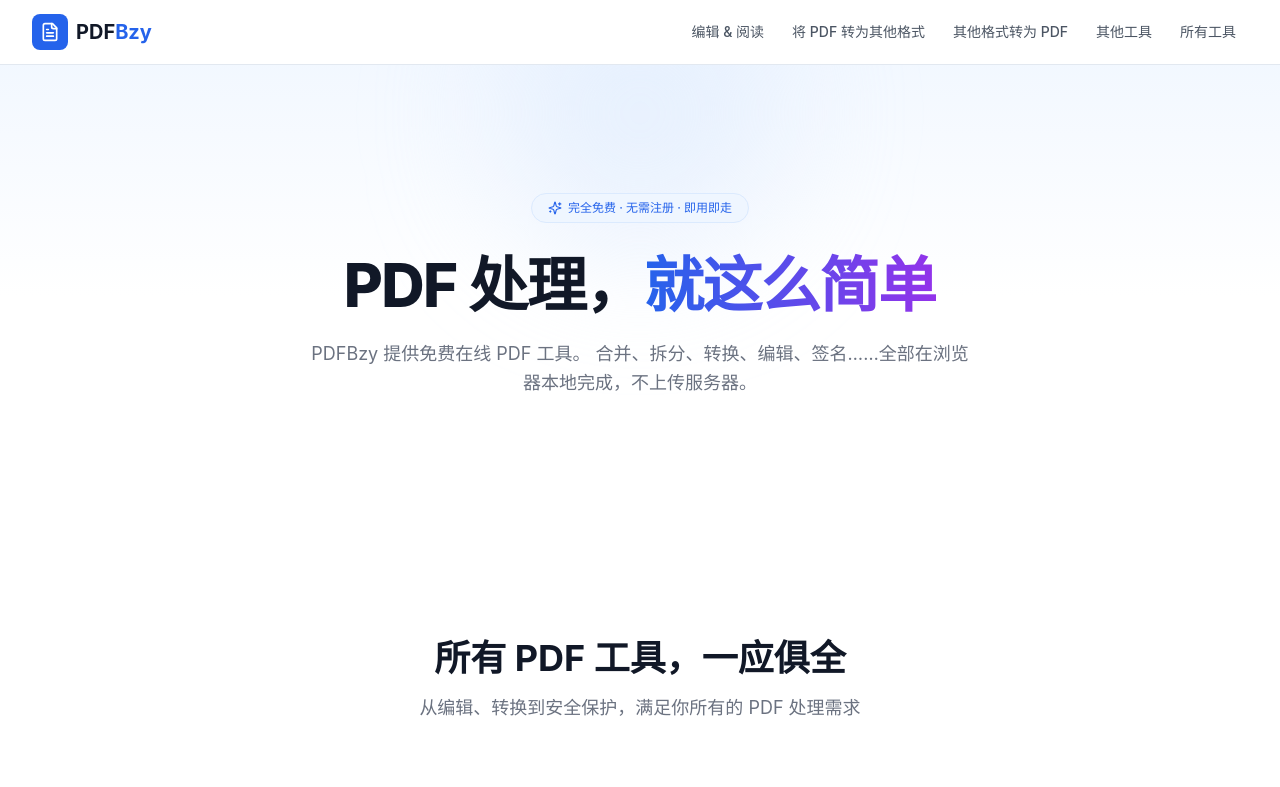
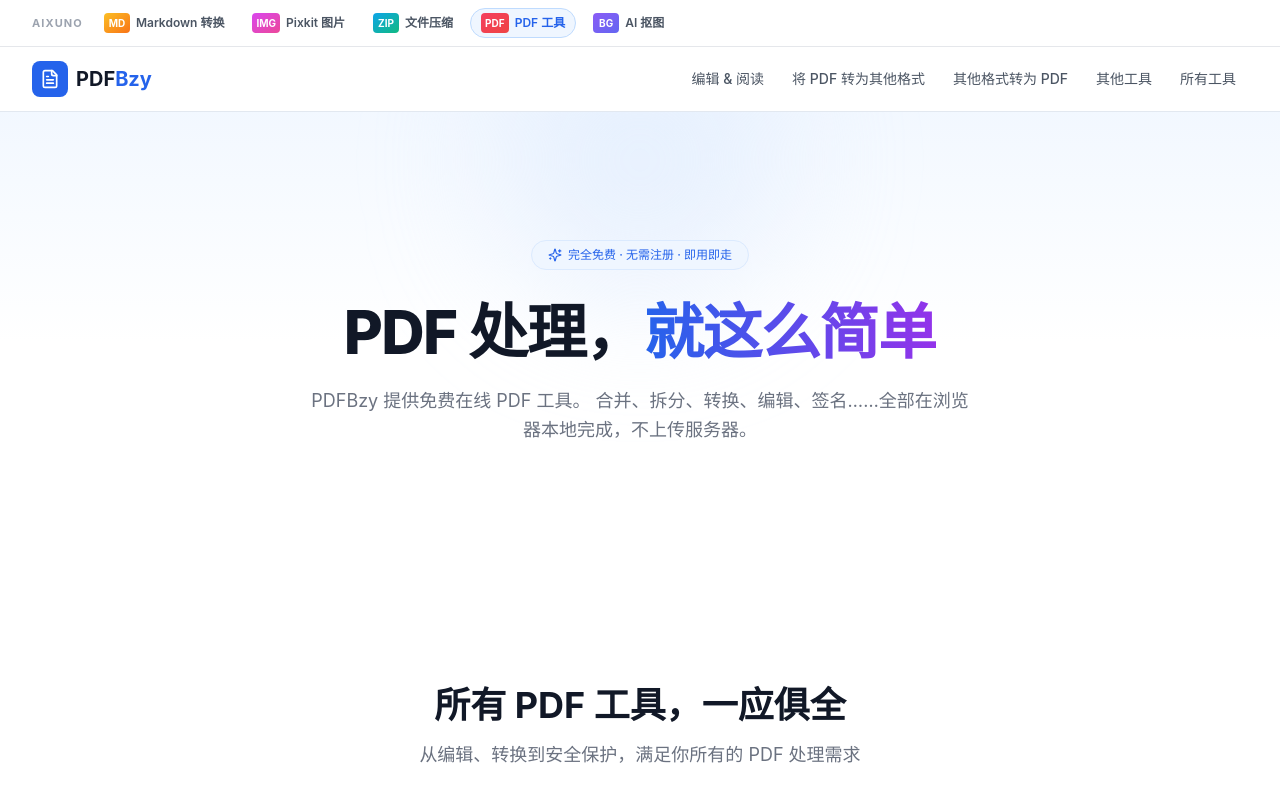
Before and after one commit to zhltzh/pdfbzy, a Next.js app: page / in a window 1280 px wide. Shown: the top 787 px of the page. Built offline with nearby package versions, Linux system fonts and the light colour scheme.

Commit message:
fix(ui): add cross-site banner to the top of every page

```diff
--- a/src/app/layout.tsx
+++ b/src/app/layout.tsx
@@ -2,6 +2,7 @@ import type { Metadata } from "next";
 import "./globals.css";
 import { Header } from "@/components/header";
 import { Footer } from "@/components/footer";
+import { SiteNetwork } from "@/components/site-network";
 import { BUILT_TOOL_COUNT } from "@/config/built-tools";
 
 export const metadata: Metadata = {
@@ -116,6 +117,7 @@ export default function RootLayout({
       </head>
       <body className="font-sans antialiased">
         <div className="flex min-h-screen flex-col">
+          <SiteNetwork />
           <Header />
           <main className="flex-1">{children}</main>
           <Footer />
--- a/src/components/footer.tsx
+++ b/src/components/footer.tsx
@@ -2,7 +2,7 @@ import Link from "next/link";
 import { FileText } from "lucide-react";
 import { categories, availableTools, getToolBySlug } from "@/config/tools";
 import { BUILT_TOOL_SLUGS } from "@/config/built-tools";
-import { SiteNetwork } from "@/components/site-network";
+import { ShareLinks } from "@/components/share-links";
 
 // 已构建的工具（避免链接到未开发页面）
 const builtTools = availableTools.filter((t) =>
@@ -80,7 +80,9 @@ export function Footer() {
           </div>
         </div>
 
-        <SiteNetwork />
+        <div className="mt-6 border-t border-gray-200 pt-6">
+          <ShareLinks />
+        </div>
       </div>
     </footer>
   );
--- a/src/components/site-network.tsx
+++ b/src/components/site-network.tsx
@@ -1,30 +1,60 @@
-import { AIXUNO_SITES, CURRENT_SITE } from "@/config/sites";
-import { ShareLinks } from "@/components/share-links";
+import { AIXUNO_SITES, CURRENT_SITE, type AixunoSiteId } from "@/config/sites";
+
+/** 站点色块：静态类名，确保 Tailwind 能扫描到 */
+const TONE: Record<AixunoSiteId, string> = {
+  markdown: "from-amber-400 to-orange-500",
+  image: "from-fuchsia-500 to-pink-500",
+  compress: "from-sky-500 to-emerald-500",
+  pdf: "from-rose-500 to-red-500",
+  bg: "from-violet-500 to-indigo-500",
+};
+
+const MARK: Record<AixunoSiteId, string> = {
+  markdown: "MD",
+  image: "IMG",
+  compress: "ZIP",
+  pdf: "PDF",
+  bg: "BG",
+};
 
 export function SiteNetwork() {
   return (
-    <section aria-label="Aixuno 工具" className="mt-8 border-t pt-6">
-      <div className="flex flex-col gap-3 sm:flex-row sm:items-center sm:justify-between">
-        <p className="text-xs font-semibold uppercase tracking-wide text-gray-400">Aixuno 工具</p>
-        <div className="flex flex-wrap items-center gap-x-5 gap-y-3">
-          <ul className="flex flex-wrap items-center gap-x-5 gap-y-2 text-sm">
-          {AIXUNO_SITES.map((site) => (
-            <li key={site.id}>
-              {site.id === CURRENT_SITE ? (
-                <span aria-current="page" className="font-medium text-gray-900">
-                  {site.label}
-                </span>
-              ) : (
-                <a href={site.href} className="text-gray-500 transition-colors hover:text-primary">
-                  {site.label}
-                </a>
-              )}
-            </li>
-          ))}
-        </ul>
-          <ShareLinks />
-        </div>
+    <nav aria-label="Aixuno 产品线" className="border-b border-gray-200 bg-white">
+      <div className="mx-auto flex max-w-7xl items-center gap-1.5 overflow-x-auto px-4 py-2 sm:px-6 lg:px-8">
+        <span className="mr-1 shrink-0 text-[11px] font-bold uppercase tracking-widest text-gray-400">
+          Aixuno
+        </span>
+        {AIXUNO_SITES.map((site) => {
+          const isCurrent = site.id === CURRENT_SITE;
+          const inner = (
+            <>
+              <span
+                className={`inline-grid h-5 min-w-[26px] shrink-0 place-items-center rounded bg-gradient-to-br px-1 text-[10px] font-bold leading-none text-white ${TONE[site.id]}`}
+              >
+                {MARK[site.id]}
+              </span>
+              <span className="whitespace-nowrap text-xs font-semibold">{site.label}</span>
+            </>
+          );
+          return isCurrent ? (
+            <span
+              key={site.id}
+              aria-current="page"
+              className="inline-flex shrink-0 items-center gap-1.5 rounded-full border border-blue-200 bg-blue-50 px-2.5 py-1 text-primary"
+            >
+              {inner}
+            </span>
+          ) : (
+            <a
+              key={site.id}
+              href={site.href}
+              className="inline-flex shrink-0 items-center gap-1.5 rounded-full border border-transparent px-2.5 py-1 text-gray-600 transition-colors hover:border-gray-200 hover:bg-gray-50 hover:text-gray-900"
+            >
+              {inner}
+            </a>
+          );
+        })}
       </div>
-    </section>
+    </nav>
   );
 }
--- a/tailwind.config.ts
+++ b/tailwind.config.ts
@@ -5,6 +5,7 @@ const config: Config = {
     "./src/pages/**/*.{js,ts,jsx,tsx,mdx}",
     "./src/components/**/*.{js,ts,jsx,tsx,mdx}",
     "./src/app/**/*.{js,ts,jsx,tsx,mdx}",
+    "./src/config/**/*.{js,ts}",
   ],
   theme: {
     extend: {
```
